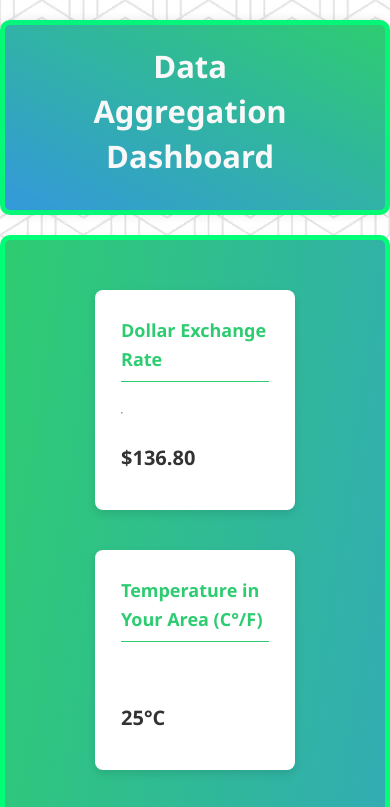
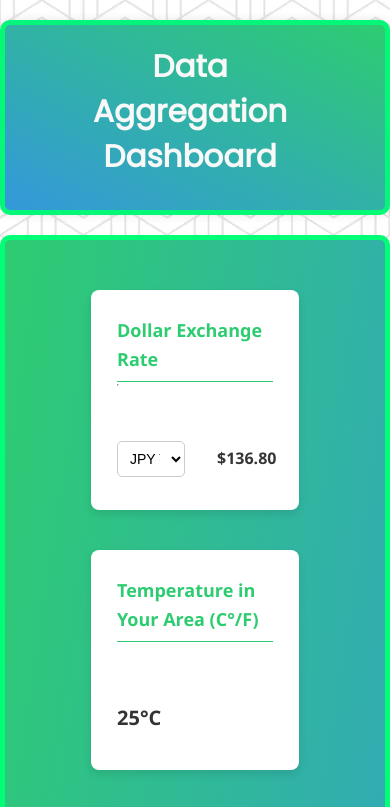
Before and after one commit to nschasny/Data-Aggregation-Dashboard, a plain HTML site: page index.html in a window 390 px wide. Shown: the top 807 px of the page. Drawn offline with nearby package versions, Linux system fonts and the light colour scheme; no server answers.

Commit message:
Add files via upload

```diff
--- a/index.html
+++ b/index.html
@@ -5,6 +5,8 @@
     <meta name="viewport" content="width=device-width, initial-scale=1.0">
     <title>Data Aggregator</title>
     <style>
+
+    @import url('https://fonts.googleapis.com/css2?family=Poppins&display=swap');
         * {
             margin: 0;
             box-sizing: border-box;
@@ -16,7 +18,7 @@
         }
 
         body {
-    background: url('salmon.avif'); /* Replace 'sa.jpg' with the actual image file name and extension */
+    background: url('salmon.avif');
     color: #fff;
     font-family: 'Segoe UI', Tahoma, Geneva, Verdana, sans-serif;
     line-height: 1.6;
@@ -97,10 +99,11 @@
 }
 
         h1 {
-            font-size: 52px;
+            font-size: 45px;
             margin-bottom: 20px;
             text-align: center;
             color: #f8f8f8;
+            font-family: 'Poppins', sans-serif;
 
         }
 
@@ -135,7 +138,7 @@
 
         .info-block {
             width: calc(50% - 20px);
-            max-width: 200px;
+            max-width: 208px;
             margin-bottom: 40px;
             border: 1px solid rgba(255, 255, 255, 0.7);
             padding: 25px;
@@ -212,7 +215,7 @@
 
         h1 {
             position: relative;
-            font-size: 55px;
+            font-size: 52px;
             bottom:1px;
             left:25px;
             margin: 0;
@@ -231,6 +234,42 @@
     animation: bounceAnimation 0.8s ease infinite;
     transform: scale(2);
 }
+
+     .dropdown-container {
+            display: flex;
+            justify-content: space-between;
+            align-items: center;
+            WIDTH:1000PX;
+        }
+
+        #currencySelect {
+            position: relative;
+            TOP:28.5PX;
+            margin-right: 10px;
+            padding: 8px;
+            border-radius: 5px;
+            border: 1px solid #ccc;
+            background-color: #fff;
+            font-size: 14px;
+            WIDTH:68PX;
+        }
+
+        #currencySelect:focus {
+            outline: none;
+            border-color: #66afe9;
+            box-shadow: 0 0 5px rgba(102, 175, 233, 0.6);
+            width:68.7PX;
+
+        }
+
+        #exchangeRateValue {
+            position: relative;
+            LEFT:100PX;
+            BOTTOM:2PX;
+            font-size: 16px;
+            font-weight: 600;
+            color: #353535;
+        }
 
 @keyframes bounceAnimation {
     0%, 20%, 50%, 80%, 100% {
@@ -310,7 +349,7 @@
 
 
 
-        @media screen and (max-width: 950px) {
+        @media screen and (max-width: 970px) {
 
             .header svg{
             visibility: hidden;
@@ -354,7 +393,31 @@
 
         }
 
-        @media screen and (max-width: 515px) {
+        @media screen and (max-width: 600px) {
+            .info-block {
+                width: 100%;
+            }
+
+            .info-block-container {
+                justify-content: space-evenly;
+            }
+
+            .copyright {
+                margin-top: 0;
+            }
+
+            h1 {
+                position: relative;
+            font-size: 40px;
+            margin-bottom: 10px;
+            text-align: center;
+            color: #f8f8f8;
+            line-height: 60px;
+            left:40px;
+
+        }
+
+        @media screen and (max-width: 529px) {
             .info-block {
                 width: 100%;
             }
@@ -370,7 +433,7 @@
             h1 {
                 width:100%;
                 position: relative;
-            font-size: 35px;
+            font-size: 37px;
             margin-bottom: 10px;
             text-align: center;
             color: #f8f8f8;
@@ -417,6 +480,28 @@
     <script src="https://code.jquery.com/jquery-3.7.1.min.js"></script>
 
     <script>
+
+$(function () {
+
+            const exchangeRates = {
+                JPY: 112.50,
+                EUR: 0.84,
+                GBP: 0.74,
+                CAD: 1.26,
+                AUD: 1.33
+            };
+
+            function updateExchangeRate(currency) {
+                let usdValue = 1;
+                let convertedValue = (usdValue * exchangeRates[currency]).toFixed(2);
+                $('#exchangeRateValue').text(`$${convertedValue} `);
+            }
+
+            $('#currencySelect').change(function () {
+                let selectedCurrency = $(this).val();
+                updateExchangeRate(selectedCurrency);
+            });
+        });
 
 
         $(function () {
@@ -545,7 +630,18 @@
         <div class="info-block animated-border" id="usd-course">
             <h2>Dollar Exchange Rate</h2>
             <hr>
-            <span class="value">$136.80</span>
+
+            <div>
+                <label for="currencySelect">Select Currency:</label>
+                <select id="currencySelect" class="form-control">
+                    <option value="JPY">JPY ¥</option>
+                    <option value="EUR">EUR €</option>
+                    <option value="GBP">GBP £</option>
+                    <option value="CAD">CAD $</option>
+                    <option value="AUD">TRY ₺</option>
+                </select>
+            </div>
+            <span class="value" id="exchangeRateValue">$136.80</span>
         </div>
         <div class="info-block animated-border" id="weather">
             <h2>Temperature in Your Area (C&deg;/F)</h2>
```
